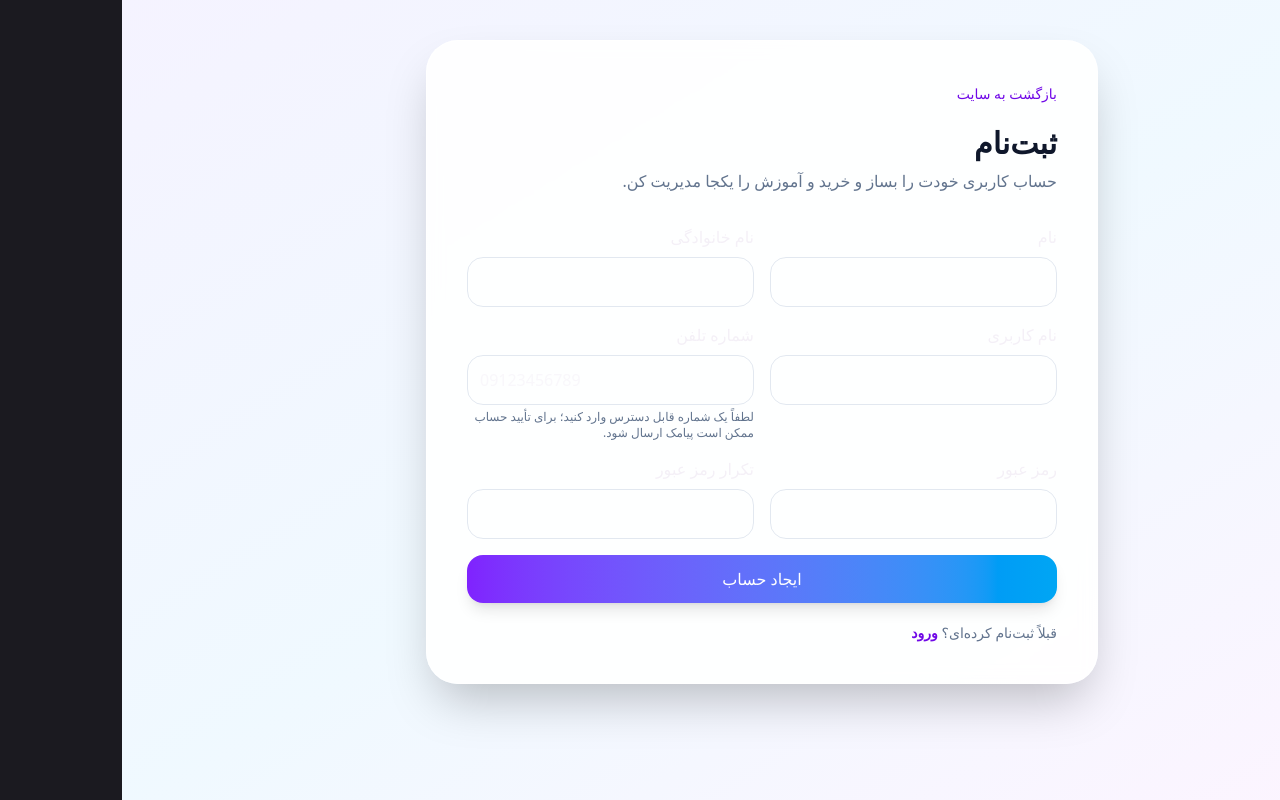
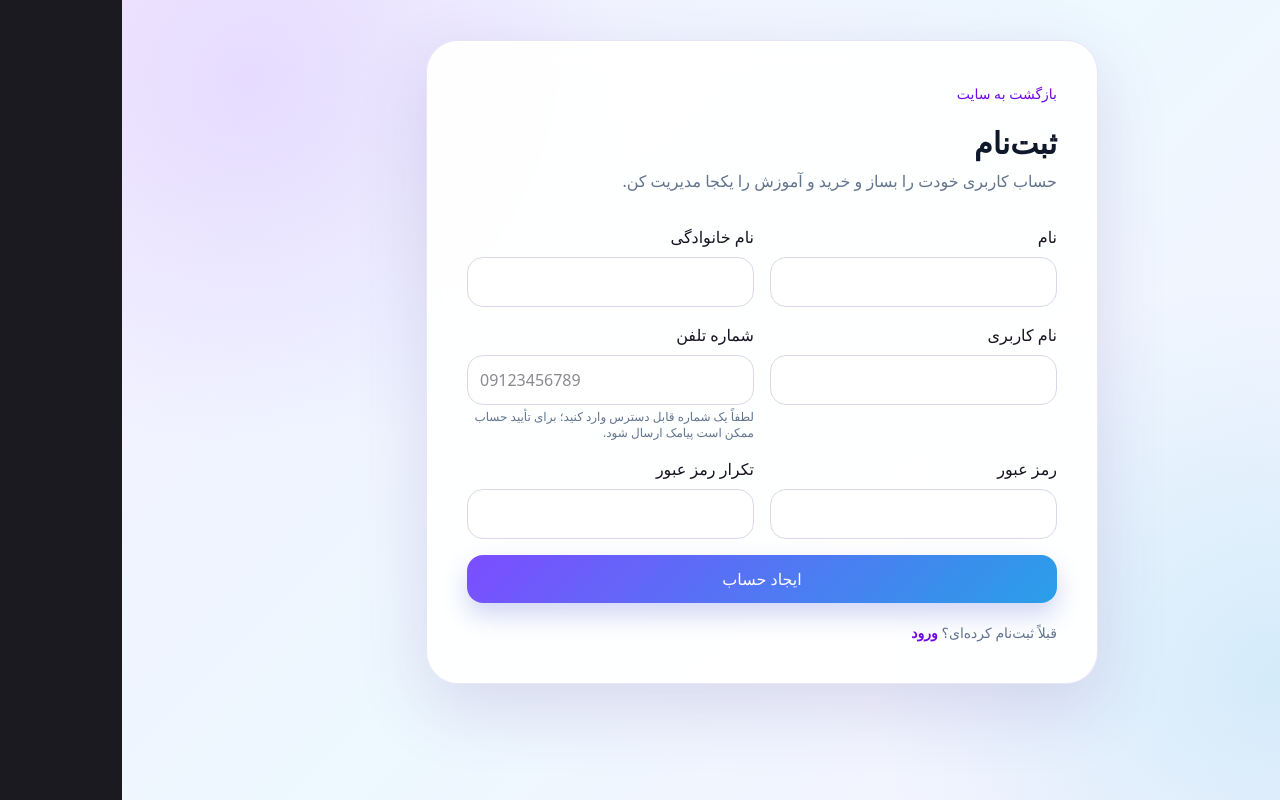
Before and after one commit to amiraliwq/amiralinasda, a Next.js app: page /signup in a window 1280 px wide. Built offline with nearby package versions, Linux system fonts and the light colour scheme.

Commit message:
style: improve Persian signup page colors

```diff
--- a/app/signup/page.tsx
+++ b/app/signup/page.tsx
@@ -71,23 +71,23 @@ export default function SignupPage() {
     router.push("/login?registered=1");
   }
 
-  return <main dir="rtl" className="min-h-screen bg-gradient-to-br from-violet-50 via-sky-50 to-fuchsia-50 px-4 py-10">
-    <div className="mx-auto max-w-2xl rounded-[2rem] border border-white/70 bg-white/90 p-6 shadow-2xl backdrop-blur sm:p-10">
+  return <main dir="rtl" className="min-h-screen auth-bg px-4 py-10">
+    <div className="mx-auto max-w-2xl rounded-[2rem] auth-card border-white/70 p-6 shadow-2xl backdrop-blur sm:p-10">
       <Link href="/" className="text-sm text-violet-700">بازگشت به سایت</Link>
       <h1 className="mt-5 text-3xl font-black text-slate-900">ثبت‌نام</h1>
       <p className="mt-2 text-slate-500">حساب کاربری خودت را بساز و خرید و آموزش را یکجا مدیریت کن.</p>
       <form onSubmit={submit} className="mt-8 grid gap-4 sm:grid-cols-2">
-        <label>نام<input required className="mt-2 w-full rounded-2xl border border-slate-200 p-3" value={form.firstName} onChange={e=>set("firstName",e.target.value)}/></label>
-        <label>نام خانوادگی<input required className="mt-2 w-full rounded-2xl border border-slate-200 p-3" value={form.lastName} onChange={e=>set("lastName",e.target.value)}/></label>
-        <label>نام کاربری<input required minLength={3} className="mt-2 w-full rounded-2xl border border-slate-200 p-3" dir="ltr" value={form.username} onChange={e=>set("username",e.target.value)}/></label>
+        <label>نام<input required className="mt-2 w-full auth-input rounded-2xl p-3" value={form.firstName} onChange={e=>set("firstName",e.target.value)}/></label>
+        <label>نام خانوادگی<input required className="mt-2 w-full auth-input rounded-2xl p-3" value={form.lastName} onChange={e=>set("lastName",e.target.value)}/></label>
+        <label>نام کاربری<input required minLength={3} className="mt-2 w-full auth-input rounded-2xl p-3" dir="ltr" value={form.username} onChange={e=>set("username",e.target.value)}/></label>
         <label>شماره تلفن
-          <input required inputMode="tel" autoComplete="tel" className="mt-2 w-full rounded-2xl border border-slate-200 p-3" dir="ltr" placeholder="09123456789" value={form.phone} onChange={e=>set("phone",e.target.value)}/>
+          <input required inputMode="tel" autoComplete="tel" className="mt-2 w-full auth-input rounded-2xl p-3" dir="ltr" placeholder="09123456789" value={form.phone} onChange={e=>set("phone",e.target.value)}/>
           <span className="mt-1 block text-xs text-slate-500">لطفاً یک شماره قابل دسترس وارد کنید؛ برای تأیید حساب ممکن است پیامک ارسال شود.</span>
         </label>
-        <label>رمز عبور<input required type="password" minLength={8} autoComplete="new-password" className="mt-2 w-full rounded-2xl border border-slate-200 p-3" dir="ltr" value={form.password} onChange={e=>set("password",e.target.value)}/></label>
-        <label>تکرار رمز عبور<input required type="password" autoComplete="new-password" className="mt-2 w-full rounded-2xl border border-slate-200 p-3" dir="ltr" value={form.confirm} onChange={e=>set("confirm",e.target.value)}/></label>
+        <label>رمز عبور<input required type="password" minLength={8} autoComplete="new-password" className="mt-2 w-full auth-input rounded-2xl p-3" dir="ltr" value={form.password} onChange={e=>set("password",e.target.value)}/></label>
+        <label>تکرار رمز عبور<input required type="password" autoComplete="new-password" className="mt-2 w-full auth-input rounded-2xl p-3" dir="ltr" value={form.confirm} onChange={e=>set("confirm",e.target.value)}/></label>
         {error&&<div className="sm:col-span-2 rounded-2xl bg-red-50 p-3 text-sm text-red-700">{error}</div>}
-        <button disabled={busy} className="sm:col-span-2 rounded-2xl bg-gradient-to-r from-violet-600 to-sky-500 p-3 font-bold text-white shadow-lg disabled:opacity-50">{busy?"در حال ثبت‌نام...":"ایجاد حساب"}</button>
+        <button disabled={busy} className="sm:col-span-2 rounded-2xl auth-button p-3 font-bold text-white shadow-lg disabled:opacity-50">{busy?"در حال ثبت‌نام...":"ایجاد حساب"}</button>
       </form>
       <p className="mt-5 text-sm text-slate-500">قبلاً ثبت‌نام کرده‌ای؟ <Link href="/login" className="font-bold text-violet-700">ورود</Link></p>
     </div>
```
